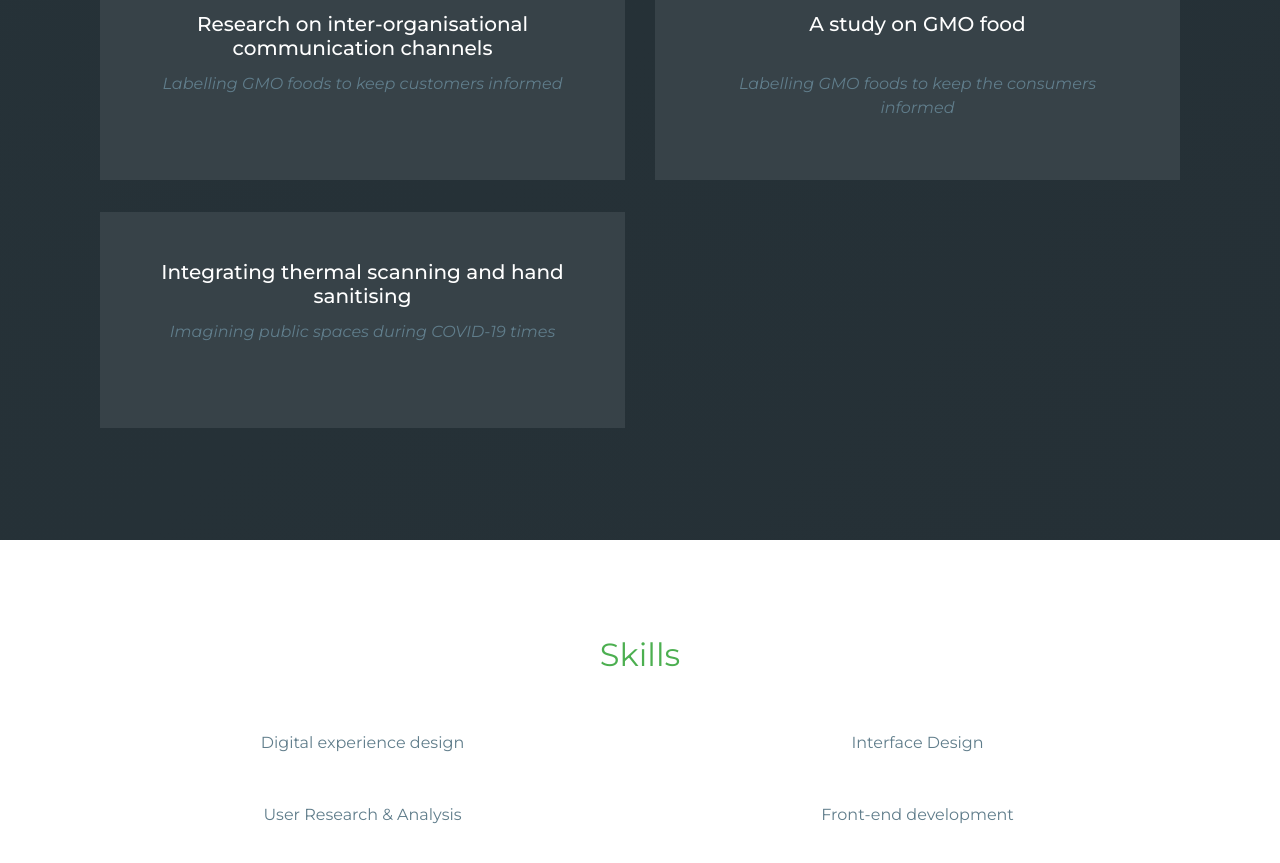
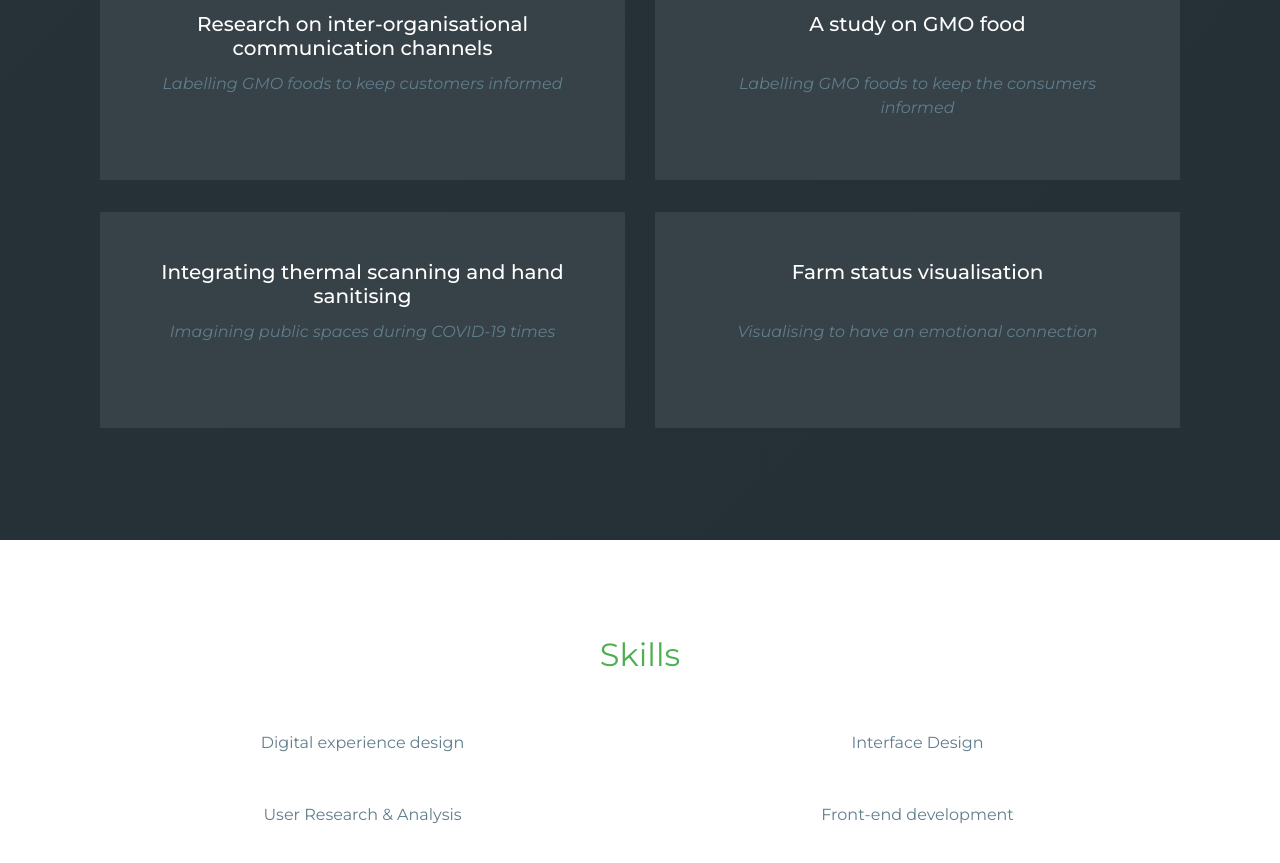
Before and after one commit to allwinwilliams/allwinwilliams.github.io, a Jekyll site: the page built from index.html, in a window 1280 px wide and 900 px high, scrolled down 2523 px. Shown: the top 863 px of the window. Built offline with Jekyll 4.4.1, drawn with Linux system fonts in a browser that asks for light colours; nearby versions of some CDN libraries; some web fonts are replaced.

Commit message:
farm project

```diff
--- a/_data/projects.yml
+++ b/_data/projects.yml
@@ -47,6 +47,11 @@
   link: "/projects/integrated-thermal-scanning-hand-sanitizing"
   link_type: overlay
 
+- title: Farm status visualisation
+  description: Visualising to have an emotional connection
+  link: "/projects/farm-status-visualisation"
+  link_type: overlay
+
 
 # - title: my modal project
 #   description: Labelling GMO foods to keep the consumers informed
```
Also changed, not shown: projects/farm-status-visualisation/index.html (added, +16 -0 lines), 2 other files.
